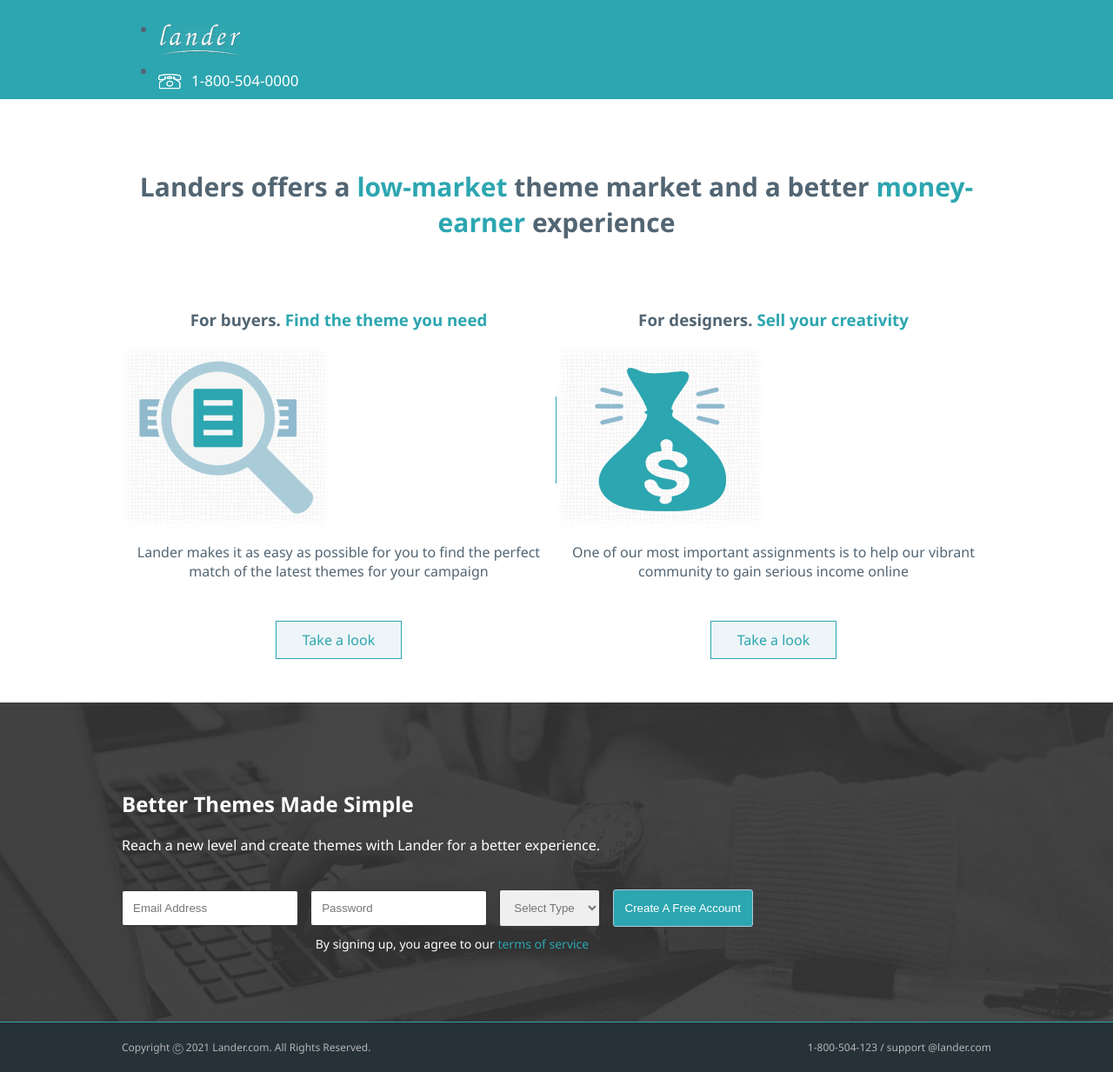
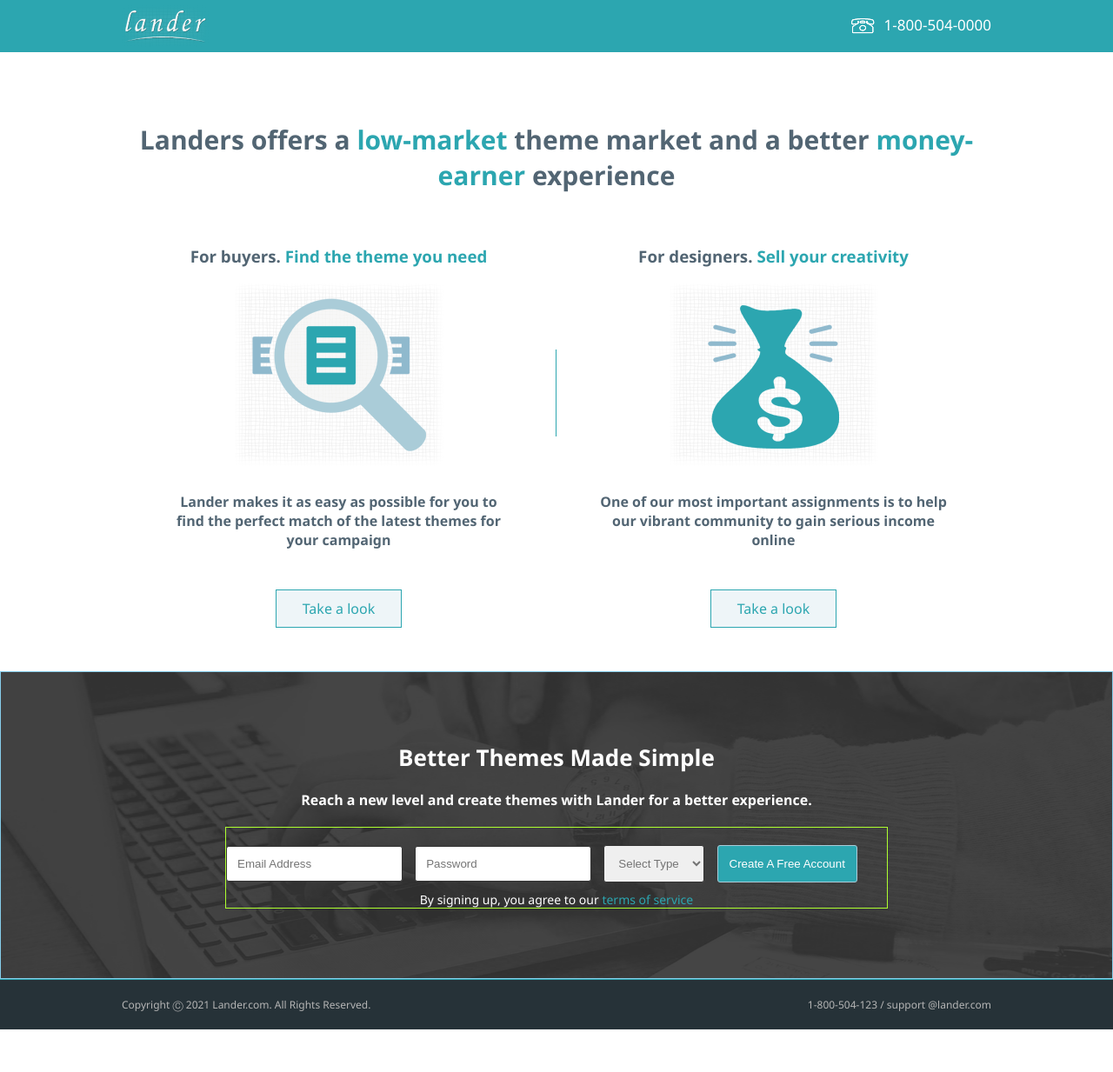
Before and after one commit to AishickChowdhuryTurja/lander, a website: page index.html in a window 1280 px wide. Shown: the whole page at 87% size. After the commit the page ends 1184 px from the top, so only its background shows below. Drawn offline with Linux system fonts and the light colour scheme.

Commit message:
made few changes munir

```diff
--- a/css/style.css
+++ b/css/style.css
@@ -16,17 +16,17 @@ header {
 	overflow: hidden;
 }
 
-.ul {
-	display: flex;
-	flex-direction: row;
+ul {
 	list-style: none;
 	text-decoration: none;
+	/* border: 1px solid red; */
 	overflow: hidden;
 	padding: 0;
 	margin: 0;
 }
 
-.ul li {
+ul li {
+	/* border: 1px solid black; */
 	float: left;
 	width: 50%;
 }
@@ -38,7 +38,7 @@ header {
 }
 
 .phone-number {
-	float: left;
+	float: right;
 	color: white;
 }
 
@@ -73,7 +73,7 @@ h1 {
 	text-align: center;
 }
 
-.h3 {
+h3 {
 	text-align: center;
 	margin-top: 0;
 }
@@ -96,7 +96,8 @@ h1 {
 .icon-large {
 	width: 240px;
 	height: 210px;
-	margin-top: 0 auto;
+	margin: auto;
+	/* border: 1px solid red; */
 }
 
 .icon-large img {
@@ -104,7 +105,7 @@ h1 {
 	width: 100%;
 }
 
-.p {
+p {
 	padding: 0 50px;
 	text-align: center;
 	margin-top: 30px;
@@ -126,9 +127,10 @@ section.after-content {
 	padding: 80px 0;
 	color: white;
 	background: url(../img/after-content-bg.png) center center no-repeat;
+	border: 1px solid skyblue;
 }
 
-.h2 {
+h2 {
 	margin: 0 0 -10px 0;
 	text-align: center;
 	font-size: 26px;
@@ -137,11 +139,13 @@ section.after-content {
 .form-elements {
 	padding: 20px 0 0 0;
 	width: 760px;
-	margin: 20px 0 auto 0;
+	margin: 20px auto 0 auto;
+	border: 1px solid greenyellow;
 }
 
-.form {
+form {
 	margin: 0;
+	/* border: 1px solid white; */
 }
 
 input,
```
